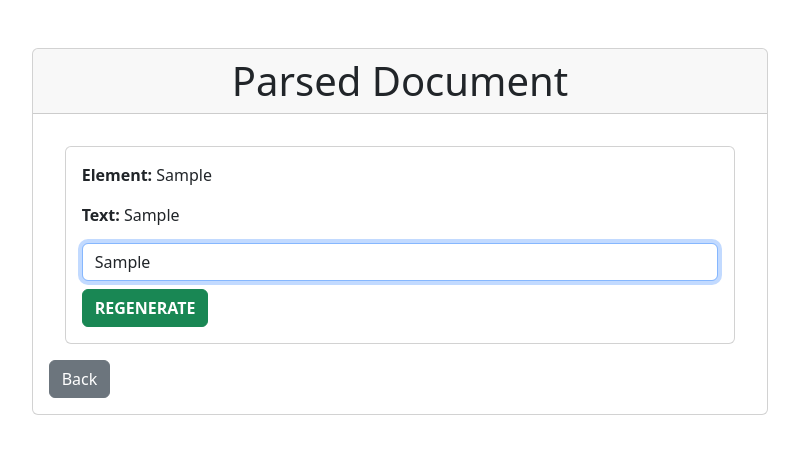
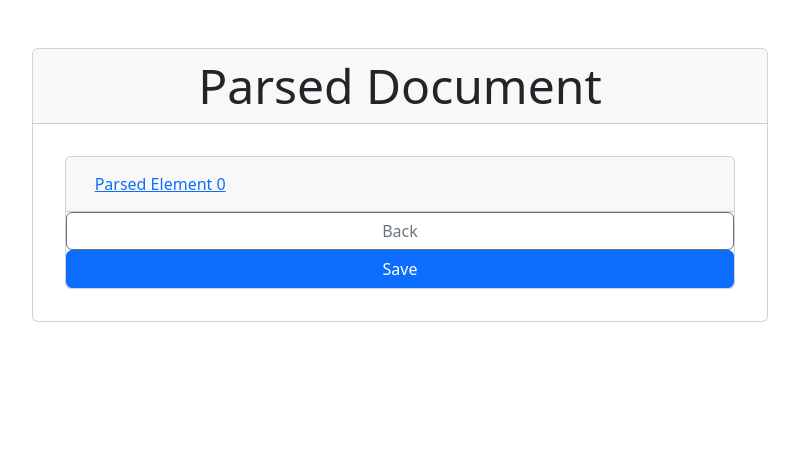
Before and after one commit to lukewanless/docparse, a Django app: template app/parser/templates/parser/display_uploaded_docx.html in a window 1280 px wide. Shown: the top 454 px of the page, without its empty margins (240-1039 px from the left). Run offline with Django 4.2, Linux system fonts and the light colour scheme; the template is opened without the code that fills it: most values are stand-ins (such as "Sample title", 1, 10 or a date in 2020).

Commit message:
Changed back to bootstrap

```diff
--- a/app/parser/forms.py
+++ b/app/parser/forms.py
@@ -2,4 +2,4 @@ from django import forms
 from parser.validators import validate_file_extension
 
 class DocxForm(forms.Form):
-    file = forms.FileField(validators=[validate_file_extension])
+    file = forms.FileField(validators=[validate_file_extension], label="")
--- a/app/parser/templates/parser/display_uploaded_docx.html
+++ b/app/parser/templates/parser/display_uploaded_docx.html
@@ -4,36 +4,60 @@
 <div class="row justify-content-center my-4">
     <div class="col-md-7 mt-4">
         <div class="card">
-            <h1 class="card-header text-center">Parsed Document</h1>
+            <h1 class="card-header text-center display-5">Parsed Document</h1>
             <div class="card-body">
                 {% for list in text %}
                     <div class="card m-3">
+                        <div class="card-header">
+                            <button class="btn btn-link" type="button" data-toggle="collapse" data-target="#collapse-{{ forloop.counter0 }}">
+                                Parsed Element {{ forloop.counter0 }}
+                            </button>
+                        </div>
+                        <div id="collapse-{{ forloop.counter0 }}" class="collapse">
                         <div class="card-body">
-                            <p class="card-text"> <b> Element: </b> {{ list.0 }} </p>
-                            <p class="card-text"> <b> Text: </b> {{ list.1 }} </p>
+                            <h5>
+                                Element
+                                <small class="text-muted"> {{ list.0 }}</small>
+                            </h5>
                             <form>
                                 <!-- this secures the form from malicious attacks during submission -->
                                 {% csrf_token %}
-                                <input class="form-control mb-2" required type="text" autofocus="autofocus" name="prompt" value="{{ list.1 }}" data-form-id="{{ forloop.counter0 }}" id="">
-                                <button class="btn btn-success fw-bold" name="regenerate_btn" value="{{ forloop.counter0 }}" type="button">
+                                <textarea rows="5" cols="10" class="form-control mb-2" required type="text" autofocus="autofocus" name="prompt" value="{{ list.1 }}" data-form-id="{{ forloop.counter0 }}" id="">
+                                    {{ list.1 }}
+                                </textarea>
+                                <button class="btn btn-secondary fw-bold" name="regenerate_btn" value="{{ forloop.counter0 }}" type="button">
                                     REGENERATE
                                 </button>
                             </form>
                         </div>
                     </div>
                 {% endfor %}
-                <a href="{% url 'upload' %}" class="btn btn-secondary">Back</a>
+                <a href="{% url 'upload' %}" class="btn btn-outline-secondary">Back</a>
+                <button id="saveButton" class="btn btn-primary">Save</button>
             </div>
         </div>
     </div>
   </div>
 </div>
 <script>
+
+  function saveTextFromTextareas() {
+    const textareas = document.querySelectorAll("textarea[name='prompt']");
+    const texts = [];
+
+    textareas.forEach((textarea) => {
+      texts.push(textarea.value);
+    });
+
+    // Call your function with the texts array
+    yourFunction(texts);
+  }
+
   $(document).ready(function() {
     $("button[name='regenerate_btn']").on("click", function(event) {
       event.preventDefault();
       const formId = $(this).val();
-      const textInput = $(`input[data-form-id="${formId}"]`).val();
+      const textInput = $(`textarea[data-form-id="${formId}"]`).val();
       const csrfToken = $('input[name="csrfmiddlewaretoken"]').val();
       $.ajax({
         url: "api/call_openai/",
@@ -44,7 +68,7 @@
           csrfmiddlewaretoken: csrfToken,
         },
         success: function(response) {
-          $(`input[data-form-id="${formId}"]`).val(response.new_text);
+          $(`textarea[data-form-id="${formId}"]`).val(response.new_text);
         },
         error: function(xhr, textStatus, errorThrown) {
           console.error("Error:", errorThrown);
--- a/app/parser/templates/parser/upload.html
+++ b/app/parser/templates/parser/upload.html
@@ -4,12 +4,12 @@
 <div class="row justify-content-center my-4">
     <div class="col-md-7 mt-4">
         <div class="card">
-            <h1 class="card-header text-center">Document Upload</h1>
+            <h1 class="card-header text-center display-5">Document Upload</h1>
             <div class="card-body">
                 <form method="POST" class="post-form" enctype="multipart/form-data">
                   {% csrf_token %}
                   {{ form.as_p }}
-                  <button type="submit" class="btn btn-success fw-bold" name="parse_document">Parse Document</button>
+                  <button type="submit" class="btn btn-outline-primary fw-bold" name="parse_document">Parse Document</button>
                 </form>
             </div>
         </div>
--- a/app/parser/views.py
+++ b/app/parser/views.py
@@ -80,6 +80,7 @@ def call_openai_api(request):
 
         prompt = f"The follwing text is a {text_type} from a document. Please return a string containing a fake replacement value. It should be of similar length and style to the following text: {text}"
         new_text = docx_edit.generate_text(prompt=prompt, max_tokens=2*len(prompt.split()))
+        new_text = new_text.lstrip()
         replacement = tuple([text, new_text])
         classification[1] = new_text
 
```
